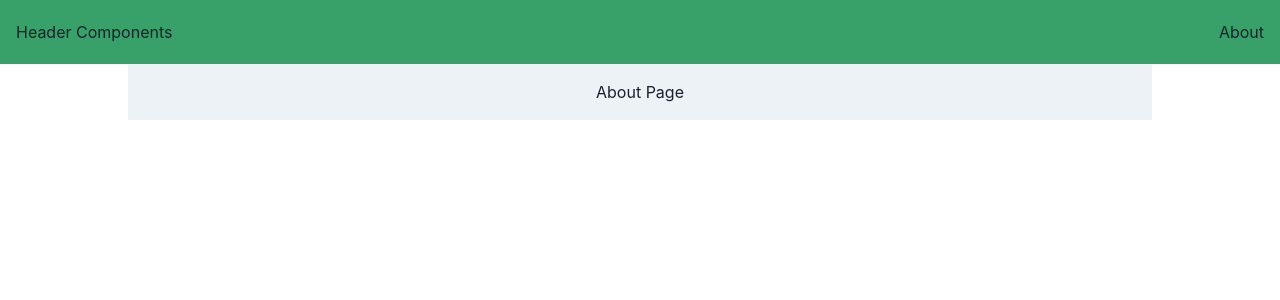
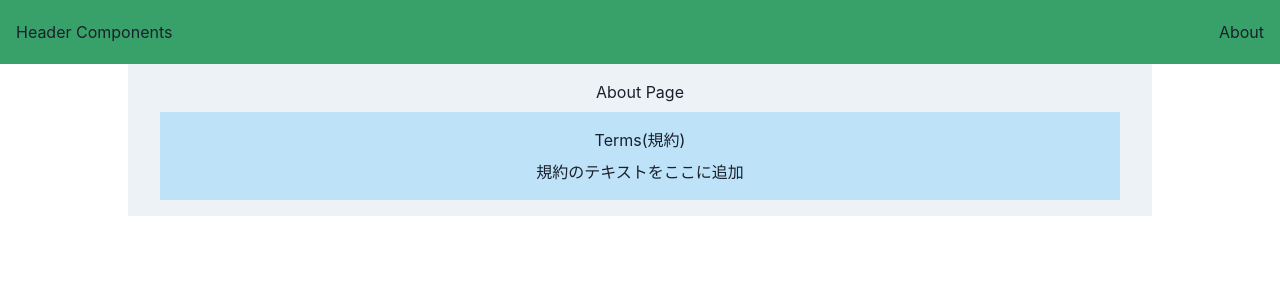
Before and after one commit to y4shiro/uma-card-deck-tools, a Next.js app: page /about in a window 1280 px wide. Shown: the top 300 px of the page. Built offline with nearby package versions, Linux system fonts and the light colour scheme.

Commit message:
feat: Terms コンポーネント作成

```diff
--- /dev/null
+++ b/src/features/Terms/index.tsx
@@ -0,0 +1,13 @@
+import { Text, VStack } from '@chakra-ui/react';
+
+const Terms = (): JSX.Element => {
+  const text = '規約のテキストをここに追加';
+  return (
+    <VStack w='100%' p='4' bgColor='blue.100'>
+      <Text>Terms(規約)</Text>
+      <Text>{text}</Text>
+    </VStack>
+  );
+};
+
+export default Terms;
--- a/src/pages/about.tsx
+++ b/src/pages/about.tsx
@@ -3,6 +3,7 @@ import type { NextPage } from 'next';
 import Head from 'next/head';
 
 import Header from '@/components/Header';
+import Terms from '@/features/Terms';
 
 const About: NextPage = () => (
   <div>
@@ -17,6 +18,7 @@ const About: NextPage = () => (
     <Container as='main' maxW='container.lg' bgColor='gray.100'>
       <VStack p='4'>
         <Text>About Page</Text>
+        <Terms />
       </VStack>
     </Container>
   </div>
```
